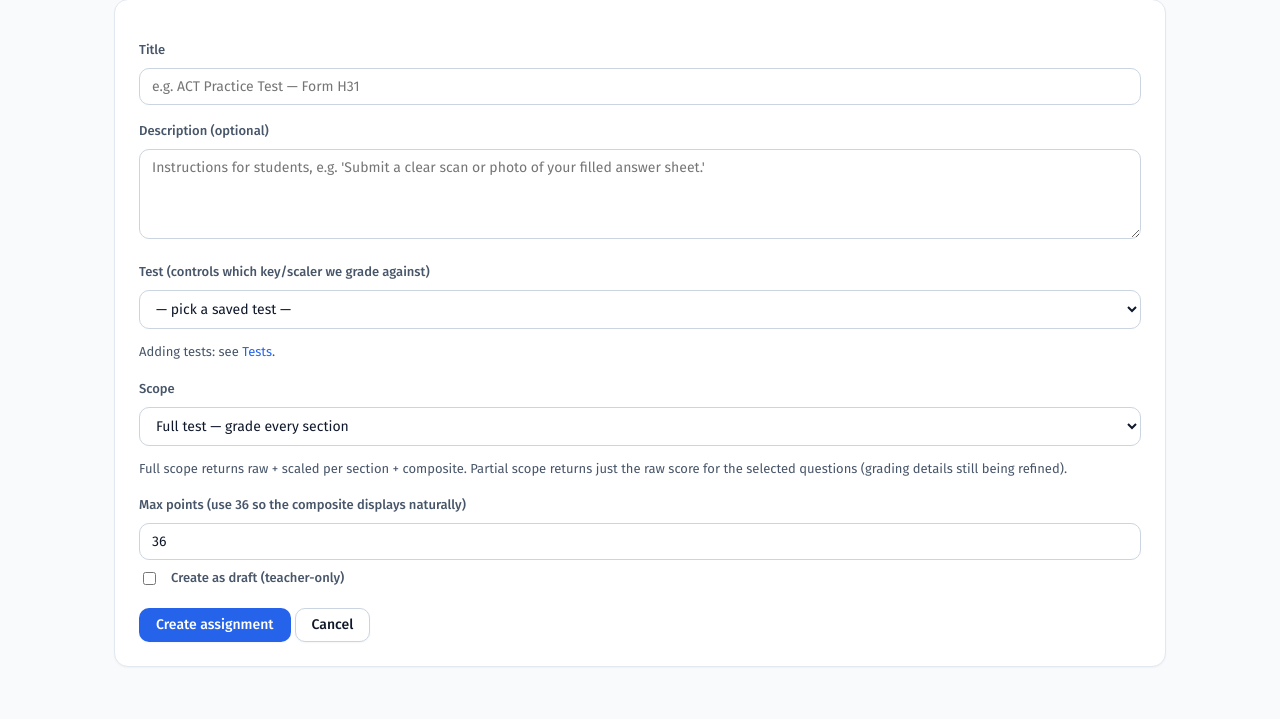
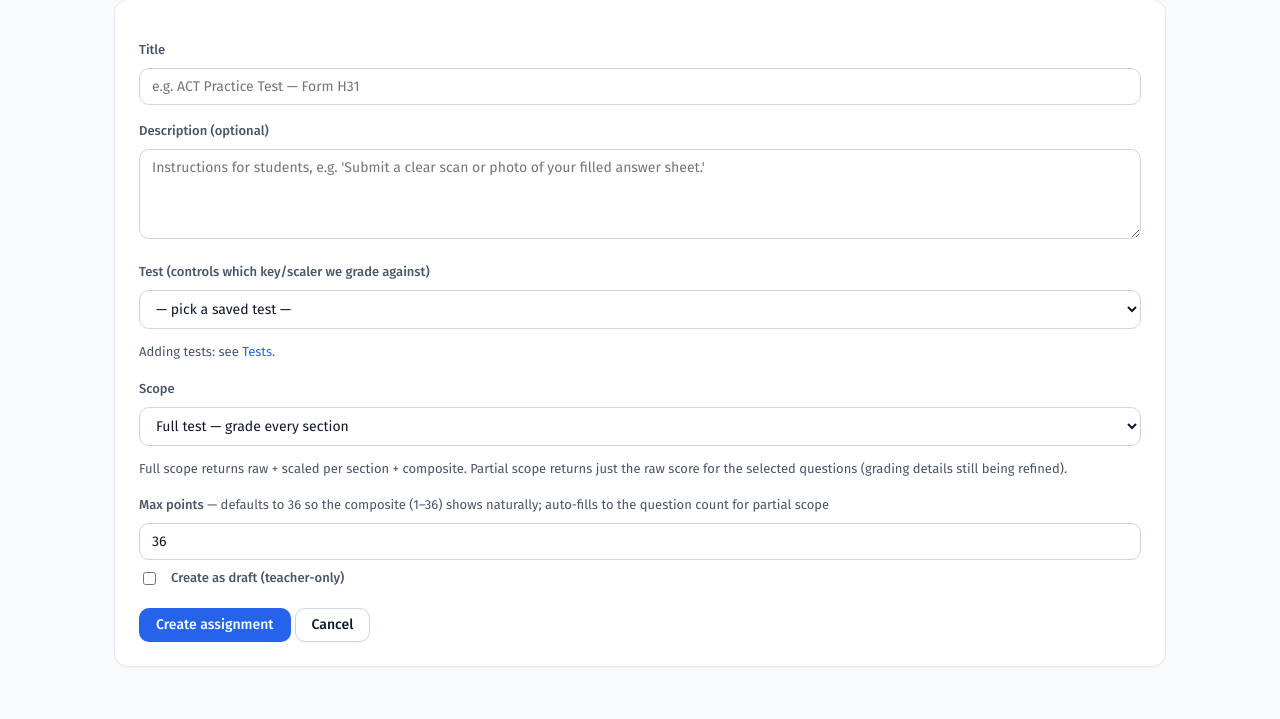
Before and after one commit to sandilyabhag09/bubble-grader, a FastAPI app: template src/bubble_grader/templates/new_assignment.html in a window 1280 px wide. Shown: the part 171-890 px from the top of the page. Run offline with FastAPI, Linux system fonts and the light colour scheme; the template is opened without the code that fills it, so the values that code supplies are empty; parts of the project's set-up code (start-up, migrations or seed data) failed here and were passed over.

Commit message:
Auto-fill max_points to match the partial-scope question count
Whenever the teacher picks a passage from the dropdown or types into the
First/Last question inputs, max_points now updates to (q_end - q_start + 1).
So choosing "English Passage I (Q1-15)" snaps the field to 15 with no
extra clicking.

* Auto-sync fires on: passage dropdown change, q_start/q_end input, and
  any scope-toggle that lands on partial.
* Switching back to Full restores the standard 36 default (the Classroom
  composite-aligned number).
* Helper text under the label calls out the auto-fill behavior so it
  doesn't surprise her if she edits max_points manually.

Co-Authored-By: Claude Opus 4.7 <noreply@anthropic.com>

```diff
--- a/src/bubble_grader/templates/new_assignment.html
+++ b/src/bubble_grader/templates/new_assignment.html
@@ -44,11 +44,13 @@
         <div class="row" style="gap: 12px; align-items: end;">
           <div style="flex: 1;">
             <label>First question</label>
-            <input type="number" name="scope_q_start" id="scope_q_start" min="1" placeholder="11">
+            <input type="number" name="scope_q_start" id="scope_q_start" min="1" placeholder="11"
+                   oninput="syncMaxPointsFromRange()">
           </div>
           <div style="flex: 1;">
             <label>Last question</label>
-            <input type="number" name="scope_q_end" id="scope_q_end" min="1" placeholder="20">
+            <input type="number" name="scope_q_end" id="scope_q_end" min="1" placeholder="20"
+                   oninput="syncMaxPointsFromRange()">
           </div>
         </div>
 
@@ -56,8 +58,8 @@
         <input type="text" name="scope_label" id="scope_label" placeholder="e.g. Passage 2 — Natural Science">
       </div>
 
-      <label>Max points (use 36 so the composite displays naturally)</label>
-      <input type="number" name="max_points" value="36" min="1" step="1">
+      <label>Max points <span class="muted" id="max_points_hint" style="font-weight: 400;">— defaults to 36 so the composite (1–36) shows naturally; auto-fills to the question count for partial scope</span></label>
+      <input type="number" name="max_points" id="max_points" value="36" min="1" step="1">
 
       <div class="row" style="margin-top: 8px;">
         <input type="checkbox" id="draft" name="draft" value="1">
@@ -84,7 +86,24 @@
     function onScopeChange() {
       var t = document.getElementById('scope_type').value;
       document.getElementById('scope_partial').style.display = (t === 'partial') ? 'block' : 'none';
-      if (t === 'partial') refreshPassageOptions();
+      if (t === 'partial') {
+        refreshPassageOptions();
+        // refreshPassageOptions() auto-selects the first preset and
+        // calls onPassageChange() which in turn fills max_points.
+      } else {
+        // Switching back to Full — restore the standard 36 default so
+        // composite (1–36) lines up cleanly with the Classroom grade.
+        document.getElementById('max_points').value = 36;
+      }
+    }
+
+    function syncMaxPointsFromRange() {
+      if (document.getElementById('scope_type').value !== 'partial') return;
+      var s = parseInt(document.getElementById('scope_q_start').value, 10);
+      var e = parseInt(document.getElementById('scope_q_end').value, 10);
+      if (!isNaN(s) && !isNaN(e) && e >= s) {
+        document.getElementById('max_points').value = e - s + 1;
+      }
     }
 
     function onScopeSectionChange() { refreshPassageOptions(); }
@@ -127,6 +146,9 @@
       // Pre-fill the label only if blank — don't overwrite teacher input.
       var lbl = document.getElementById('scope_label');
       if (!lbl.value) lbl.value = p.label;
+      // And mirror the question count into max_points so the Classroom
+      // grade comes out as raw_correct / range_size when she releases.
+      syncMaxPointsFromRange();
     }
 
     // Initial load (handles back-button restore + page refresh)
```
